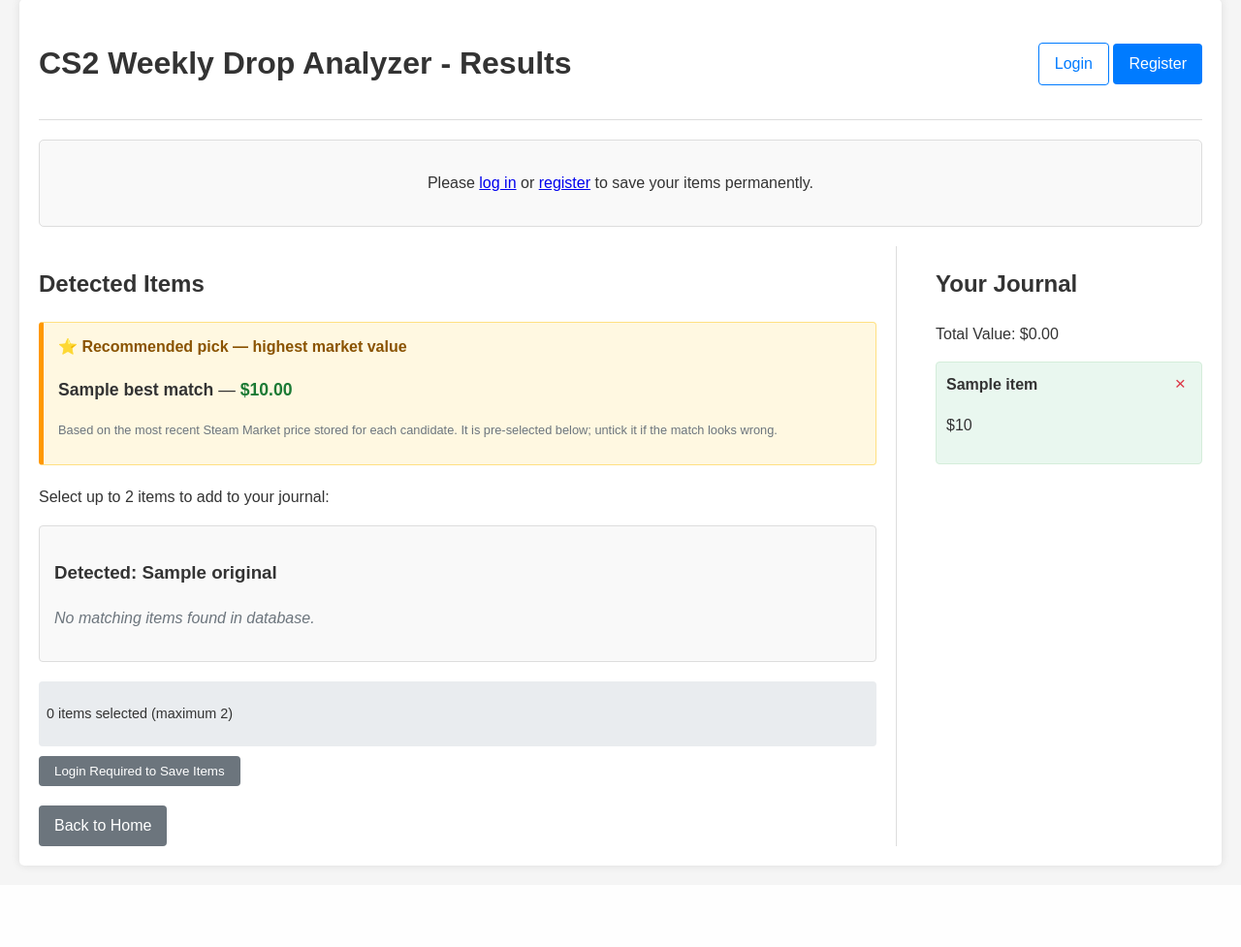
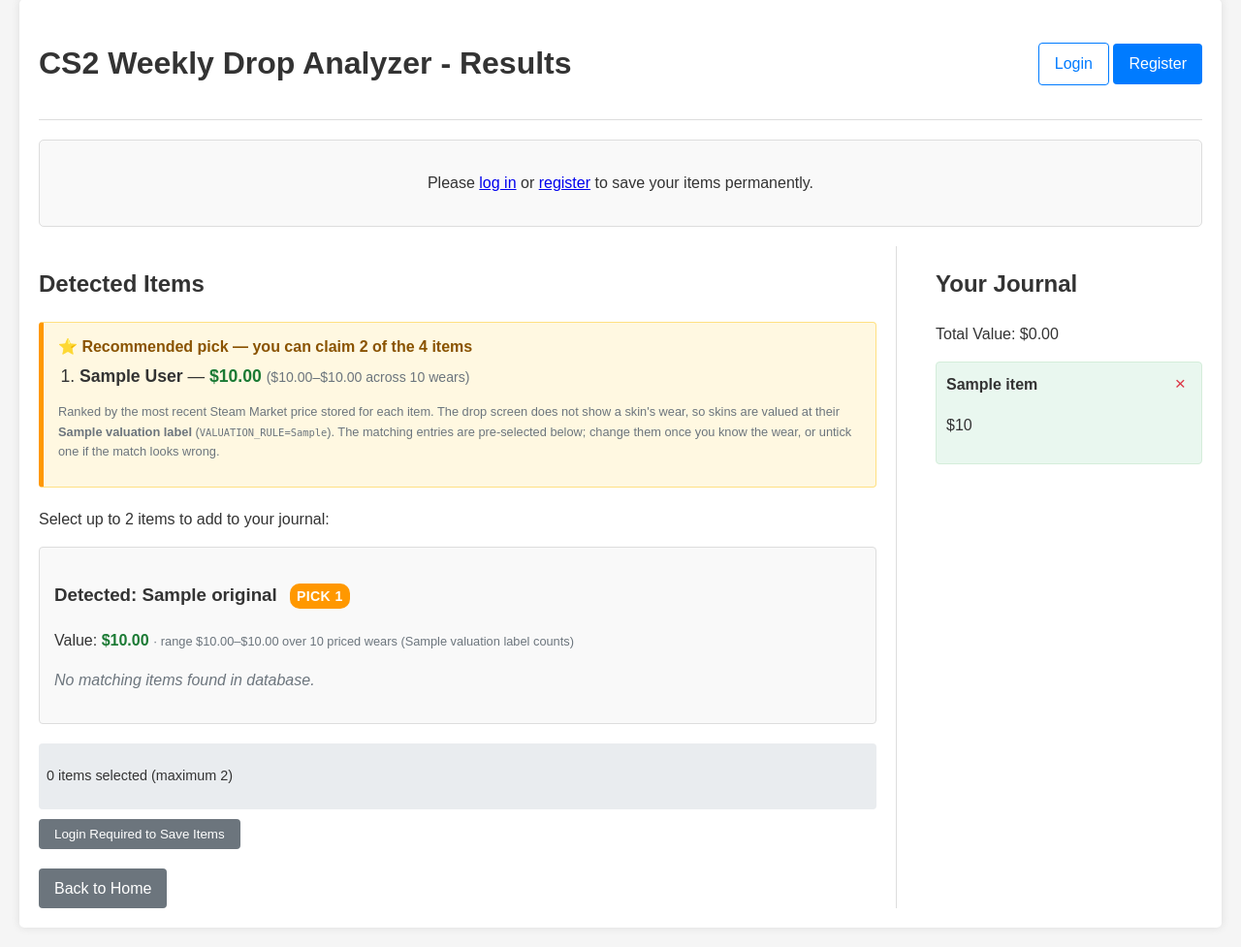
Before and after one commit to Bogzx/CS-Weekly-Item-Journal, a Flask app: template templates/results.html in a window 1280 px wide. Shown: the part 21-998 px from the top of the page at 97% size. Before the commit the page ends 919 px from the top, so only its background shows below. Run offline with Flask 3, Linux system fonts and the light colour scheme; the template is opened without the code that fills it: most values are stand-ins (such as "Sample title", 1, 10 or a date in 2020); some libraries are stand-ins or nearby versions.

Commit message:
Value unknown-wear skins conservatively and recommend two picks (H5)
The drop screen shows no wear, so a skin slot lists all its wears, and
annotate_recommendation took the maximum price over every candidate in
the slot: usually Factory New, and sometimes a different item that only
fuzzy-matched the OCR text. Skins were systematically overvalued against
cases and graffiti, and the app recommended one item though the game
lets you claim two.

Now a slot is valued only over its top match's own wear variants (same
name once the wear suffix is stripped; graffiti colours are distinct
items), with the min-max range kept for display. VALUATION_RULE picks
the price that counts: lowest (default, a floor), median (lower median,
so it is a real candidate) or highest (the old optimistic behaviour).
An unknown value warns and falls back to lowest.

The two highest-valued slots are recommended as Pick 1 / Pick 2 and the
candidate each value came from is pre-selected. The results page shows
both picks, each slot's value and wear range, and the active rule.

The test that pinned the max-across-candidates behaviour is replaced by
tests for the family restriction, each rule, ranking, ties and a
rendered /upload response. README gains a "How items are valued"
section; .env.EXAMPLE documents VALUATION_RULE.

```diff
--- a/app.py
+++ b/app.py
@@ -59,6 +59,38 @@ DEFAULT_PRICE_UPDATE_CONFIG = {
 }
 
 
+# Skin wears, best first. The care-package screen does not show which one
+# you would get.
+WEAR_NAMES = ("Factory New", "Minimal Wear", "Field-Tested", "Well-Worn", "Battle-Scarred")
+
+# How a slot is valued when its exact item is unknown (a skin of unknown
+# wear). Only the top match's own wear variants are considered; the rule picks
+# which of their prices counts. Set with VALUATION_RULE in .env.
+#   lowest  - the cheapest wear: a floor on what the drop is worth (default)
+#   median  - the middle wear price
+#   highest - the priciest wear, usually Factory New (the old behaviour)
+VALUATION_RULES = {
+    'lowest': 'cheapest wear',
+    'median': 'median wear price',
+    'highest': 'priciest wear',
+}
+DEFAULT_VALUATION_RULE = 'lowest'
+
+# The weekly care package lets you claim this many of its four items.
+RECOMMENDED_PICKS = 2
+
+
+def resolve_valuation_rule(raw):
+    """Validate VALUATION_RULE, falling back to the conservative default."""
+    rule = (raw or DEFAULT_VALUATION_RULE).strip().lower()
+    if rule not in VALUATION_RULES:
+        logging.getLogger(__name__).warning(
+            "Unknown VALUATION_RULE %r; using %r. Valid values: %s",
+            raw, DEFAULT_VALUATION_RULE, ', '.join(VALUATION_RULES))
+        return DEFAULT_VALUATION_RULE
+    return rule
+
+
 # The placeholder shipped in .env.EXAMPLE. Anyone who copies that file without
 # editing it would otherwise sign sessions with a key published on GitHub,
 # which lets a visitor forge a cookie for any user_id.
@@ -95,6 +127,7 @@ app.config['MAX_CONTENT_PATH'] = 16 * 1024 * 1024  # 16MB max for form fields
 app.config['DATABASE'] = repo_path(os.environ.get('DATABASE_PATH', 'csgo_items.db'))
 app.config['MODEL_PATH'] = repo_path(os.environ.get('MODEL_PATH', os.path.join('Models', 'BOX_TRAINED.pt')))
 app.config['SESSION_TYPE'] = 'filesystem'
+app.config['VALUATION_RULE'] = resolve_valuation_rule(os.environ.get('VALUATION_RULE'))
 app.config['SESSION_PERMANENT'] = True
 app.config['PERMANENT_SESSION_LIFETIME'] = REMEMBERED_SESSION_LIFETIME
 # Only send the session cookie over HTTPS. This MUST be false when serving
@@ -707,51 +740,97 @@ def _as_price(value):
     return price
 
 
-def annotate_recommendation(item_results):
-    """Tag the highest-value drop so the UI can recommend it.
+def base_item_name(name):
+    """Strip a trailing skin wear, e.g. 'AK-47 | Redline (Field-Tested)' -> 'AK-47 | Redline'.
 
-    README.md:5 and :12 advertise that the app "automatically recommends the
-    highest-value item", and the usage steps at README.md:126 tell the user the
-    recommendation will be highlighted -- but no code ever implemented it. The
-    results page was a flat checkbox list ordered by OCR match score
-    (item_matcher.py:327 sorts on 'score'), which has nothing to do with price.
+    Only the five wears are stripped. A graffiti colour such as
+    '(Tiger Orange)' names a different market item, not a wear, and stays.
+    """
+    name = name or ''
+    for wear in WEAR_NAMES:
+        suffix = f' ({wear})'
+        if name.endswith(suffix):
+            return name[:-len(suffix)]
+    return name
 
-    For each of the four detected slots we pick the priciest candidate match,
-    then mark the single most valuable slot overall. Both the slot and the
-    winning match get flagged so the template can highlight the exact checkbox
-    rather than just the box it lives in.
 
-    Returns the recommended slot dict, or None when nothing anywhere has a
-    known price (an unpriced database is the common first-run state).
+def _pick_by_rule(priced, rule):
+    """The candidate a slot is valued at, from a price-sorted list."""
+    if rule == 'highest':
+        return priced[-1]
+    if rule == 'median':
+        # Lower median, so the value is always a real candidate's price
+        # (statistics.median_low semantics) and it can be pre-selected.
+        return priced[(len(priced) - 1) // 2]
+    return priced[0]
+
+
+def annotate_recommendation(item_results, rule=None, picks=RECOMMENDED_PICKS):
+    """Value each detected slot and flag the most valuable ones to claim.
+
+    The care-package screen names the item but not a skin's wear, so a skin
+    slot matches several items at very different prices. It used to be valued
+    at the priciest candidate in its list -- usually Factory New, and
+    sometimes a *different item* that merely fuzzy-matched the OCR text -- so
+    skins were systematically overvalued against cases and graffiti.
+
+    Now a slot is valued only over its **top match's own wear variants**
+    (same item name once the wear is stripped). `rule` decides which of those
+    prices counts; see VALUATION_RULES. The full min-max range is kept for
+    the template.
+
+    The game lets you claim up to `picks` (2) of the four items, so the
+    `picks` highest-valued slots are recommended, each with the candidate the
+    value came from pre-selected.
+
+    Sets on every slot: `value`, `value_match`, `price_min`, `price_max`,
+    `priced_variants`, `variant_count` and `display_name`; on every match:
+    `price_value`. Recommended slots and their `value_match` also get
+    `recommended = True`, and slots get `pick_rank` (1-based).
+
+    Returns the recommended slots, best first ([] when nothing has a price --
+    the common state of a freshly built database).
     """
-    best_slot = None
+    rule = rule or app.config.get('VALUATION_RULE', DEFAULT_VALUATION_RULE)
+    valued = []
 
     for result in item_results:
-        best_match = None
-
-        for match in result.get('matches') or []:
-            price = _as_price(match.get('price'))
+        matches = result.get('matches') or []
+        for match in matches:
             # Keep the parsed value so the template can format it without
             # re-parsing, and so unpriced rows stay visually distinct.
-            match['price_value'] = price
-            if price is None:
-                continue
-            if best_match is None or price > best_match['price_value']:
-                best_match = match
+            match['price_value'] = _as_price(match.get('price'))
 
-        result['best_match'] = best_match
-        result['best_price'] = best_match['price_value'] if best_match else None
+        result.update(value=None, value_match=None, price_min=None, price_max=None,
+                      priced_variants=0, variant_count=0, display_name=None)
+        if not matches:
+            continue
 
-        if best_match is not None and (
-            best_slot is None or best_match['price_value'] > best_slot['best_price']
-        ):
-            best_slot = result
+        family_name = base_item_name(matches[0].get('name'))
+        family = [m for m in matches if base_item_name(m.get('name')) == family_name]
+        priced = sorted((m for m in family if m['price_value'] is not None),
+                        key=lambda m: m['price_value'])
 
-    if best_slot is not None:
-        best_slot['recommended'] = True
-        best_slot['best_match']['recommended'] = True
+        result['display_name'] = family_name
+        result['variant_count'] = len(family)
+        result['priced_variants'] = len(priced)
+        if not priced:
+            continue
 
-    return best_slot
+        chosen = _pick_by_rule(priced, rule)
+        result['value_match'] = chosen
+        result['value'] = chosen['price_value']
+        result['price_min'] = priced[0]['price_value']
+        result['price_max'] = priced[-1]['price_value']
+        valued.append(result)
+
+    # sorted() is stable, so equal values keep their on-screen order.
+    ranked = sorted(valued, key=lambda r: r['value'], reverse=True)[:picks]
+    for rank, result in enumerate(ranked, start=1):
+        result['recommended'] = True
+        result['pick_rank'] = rank
+        result['value_match']['recommended'] = True
+    return ranked
 
 
 # Routes
@@ -1004,16 +1083,18 @@ def upload_file():
                 total_value=get_journal_total(get_user_journal(user['id']))
             )
 
-        # Work out which of the four drops is worth the most. This mutates
-        # matched_items in place, tagging the winning slot and match.
-        recommendation = annotate_recommendation(matched_items)
+        # Value each drop and pick the two worth claiming. This mutates
+        # matched_items in place, tagging the winning slots and matches.
+        recommendations = annotate_recommendation(matched_items)
 
         # Return the results
         return render_template(
             'results.html',
             screenshot_id=screenshot_id,
             item_results=matched_items,
-            recommendation=recommendation,
+            recommendations=recommendations,
+            valuation_rule=app.config['VALUATION_RULE'],
+            valuation_label=VALUATION_RULES[app.config['VALUATION_RULE']],
             user=user,
             journal=get_user_journal(user['id']),
             total_value=get_journal_total(get_user_journal(user['id']))
--- a/templates/results.html
+++ b/templates/results.html
@@ -223,6 +223,13 @@
         .recommendation-banner .rec-item {
             font-size: 1.1em;
         }
+        .recommendation-banner .rec-list {
+            margin: 4px 0 8px 0;
+            padding-left: 22px;
+        }
+        .slot-value {
+            margin: 0 0 10px 0;
+        }
         .recommendation-banner .rec-price {
             font-weight: bold;
             color: #1b7a34;
@@ -307,16 +314,26 @@
 
                 {% if item_results %}
 
-                {% if recommendation and recommendation.best_match %}
+                {% if recommendations %}
                 <div class="recommendation-banner">
-                    <p class="rec-title">⭐ Recommended pick — highest market value</p>
-                    <p class="rec-item">
-                        <strong>{{ recommendation.best_match.name }}</strong>
-                        — <span class="rec-price">${{ "%.2f"|format(recommendation.best_price) }}</span>
-                    </p>
+                    <p class="rec-title">⭐ Recommended {{ 'picks' if recommendations|length > 1 else 'pick' }} — you can claim 2 of the 4 items</p>
+                    <ol class="rec-list">
+                    {% for rec in recommendations %}
+                        <li class="rec-item">
+                            <strong>{{ rec.display_name }}</strong>
+                            — <span class="rec-price">${{ "%.2f"|format(rec.value) }}</span>
+                            {% if rec.priced_variants > 1 %}
+                            <span class="score">(${{ "%.2f"|format(rec.price_min) }}–${{ "%.2f"|format(rec.price_max) }} across {{ rec.priced_variants }} wears)</span>
+                            {% endif %}
+                        </li>
+                    {% endfor %}
+                    </ol>
                     <p class="score">
-                        Based on the most recent Steam Market price stored for each candidate.
-                        It is pre-selected below; untick it if the match looks wrong.
+                        Ranked by the most recent Steam Market price stored for each item. The drop
+                        screen does not show a skin's wear, so skins are valued at their
+                        <strong>{{ valuation_label }}</strong> (<code>VALUATION_RULE={{ valuation_rule }}</code>).
+                        The matching entries are pre-selected below; change them once you know the wear,
+                        or untick one if the match looks wrong.
                     </p>
                 </div>
                 {% elif item_results %}
@@ -337,7 +354,17 @@
 
                     {% for result in item_results %}
                     <div class="item-box{% if result.recommended %} recommended{% endif %}">
-                        <h3>Detected: {{ result.original }}</h3>
+                        <h3>Detected: {{ result.original }}
+                            {% if result.pick_rank %}<span class="rec-badge">Pick {{ result.pick_rank }}</span>{% endif %}
+                        </h3>
+                        {% if result.value is not none %}
+                        <p class="slot-value">
+                            Value: <span class="price-tag">${{ "%.2f"|format(result.value) }}</span>
+                            {% if result.priced_variants > 1 %}
+                            <span class="score">· range ${{ "%.2f"|format(result.price_min) }}–${{ "%.2f"|format(result.price_max) }} over {{ result.priced_variants }} priced wears ({{ valuation_label }} counts)</span>
+                            {% endif %}
+                        </p>
+                        {% endif %}
                         {% if result.status == 'found' %}
                             {% if result.matches %}
                                 {% for match in result.matches %}
@@ -350,7 +377,7 @@
                                         {% else %}
                                         <span class="price-unknown">- no price data</span>
                                         {% endif %}
-                                        {% if match.recommended %}<span class="rec-badge">Best value</span>{% endif %}
+                                        {% if match.recommended %}<span class="rec-badge">Recommended</span>{% endif %}
                                         <div class="score">
                                             Confidence: {{ match.confidence }}
                                             {% if match.score > 0 %}
```
Also changed, not shown: tests/conftest.py (+23 -0 lines), tests/test_recommendation.py (+205 -69 lines), tests/test_security.py (+0 -18 lines), README.md, 1 other file.
